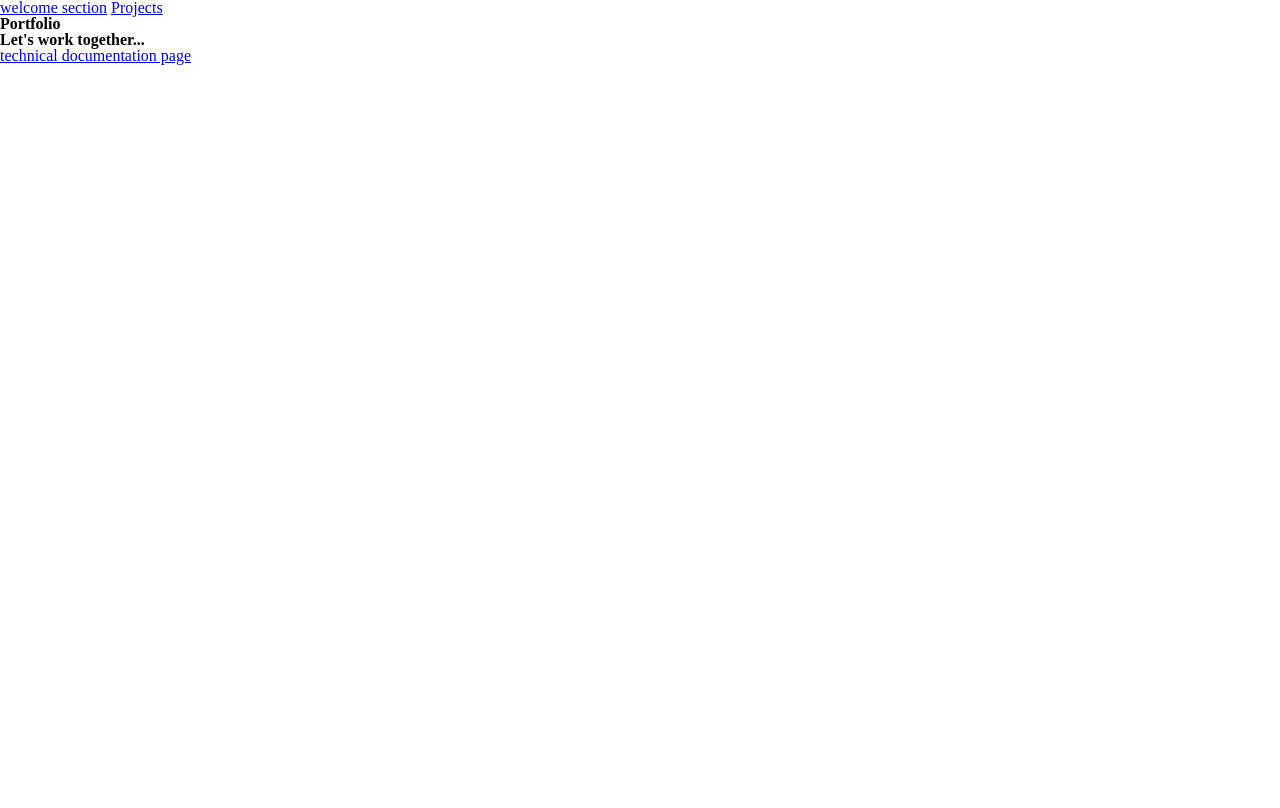
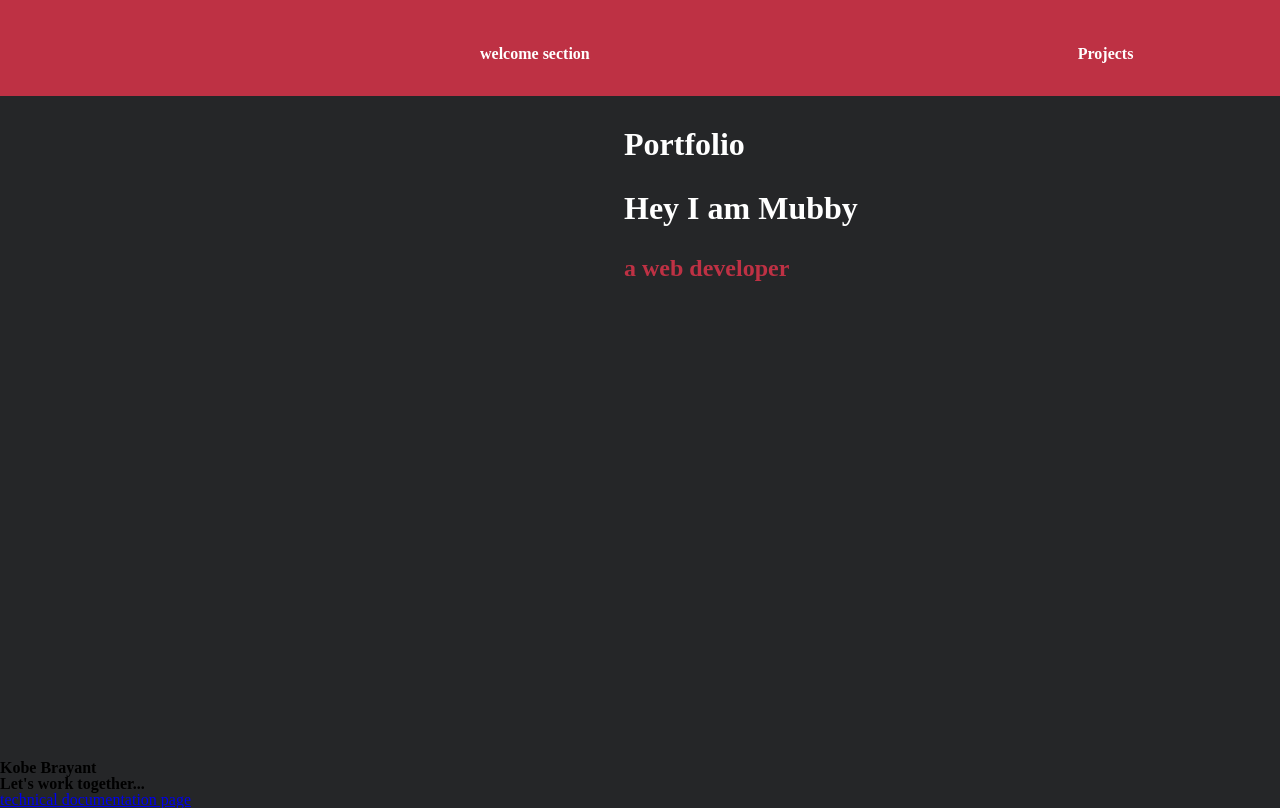
Before and after one commit to catalystcodes/FFC--Personal-Portfolio-Webpage, a plain HTML site: page index.html in a window 1280 px wide. Drawn offline with Linux system fonts and the light colour scheme.

Commit message:
update code base

```diff
--- a/css/style.css
+++ b/css/style.css
@@ -0,0 +1,56 @@
+body {
+    background-color: rgb(37, 38, 40);
+}
+
+@media screen and (max-width: 640px) {
+    body {
+        /* font-size: 12px; */
+    }
+}
+
+.nav {
+    background-color: rgb(190, 49, 68);
+    /* display: flex; */
+    text-align: center;
+    /* align-items: flex-end; */
+    padding-bottom: 1.3rem;
+    padding-top: 1.3rem;
+    text-decoration: none;
+}
+
+.nav-link {
+    margin-left: 30rem;
+    color: white;
+    text-decoration: none;
+    font-size: 1rem;
+    margin-top: 200rem;
+}
+
+h1 {
+    font-size: xx-large;
+    font-weight: bolder;
+    margin-left: 39rem;
+    padding-top: 2rem;
+    color: white;
+}
+
+.works {
+    padding-top: 30rem;
+}
+
+#navbar {
+    background-color: rgb(190, 49, 68);
+    padding-top: 2rem;
+    padding-bottom: 2rem;
+    font-weight: 800;
+    font-size: xx-large;
+    /* position: fixed; */
+}
+
+.head1 {
+    font-size: x-large;
+    font-weight: bolder;
+    margin-left: 39rem;
+    padding-top: 2rem;
+    color: rgb(190, 49, 68);
+}
--- a/index.html
+++ b/index.html
@@ -11,12 +11,17 @@
 </head>
 
 <body>
+
     <nav id="navbar">
         <a class="nav-link" href="#welcome-section">welcome section</a>
         <a class="nav-link" href="#projects">Projects</a>
     </nav>
     <section id="welcome-section">
         <h1>Portfolio</h1>
+        <h1>Hey I am Mubby</h1>
+        <h2 class="head1">a web developer</h2>
+
+        <h2 href="https://kobebrayanttributepage.netlify.app" target="_blank" id="profile-link" class="works">Kobe Brayant</h2>
     </section>
 
     <section id="projects">
```
